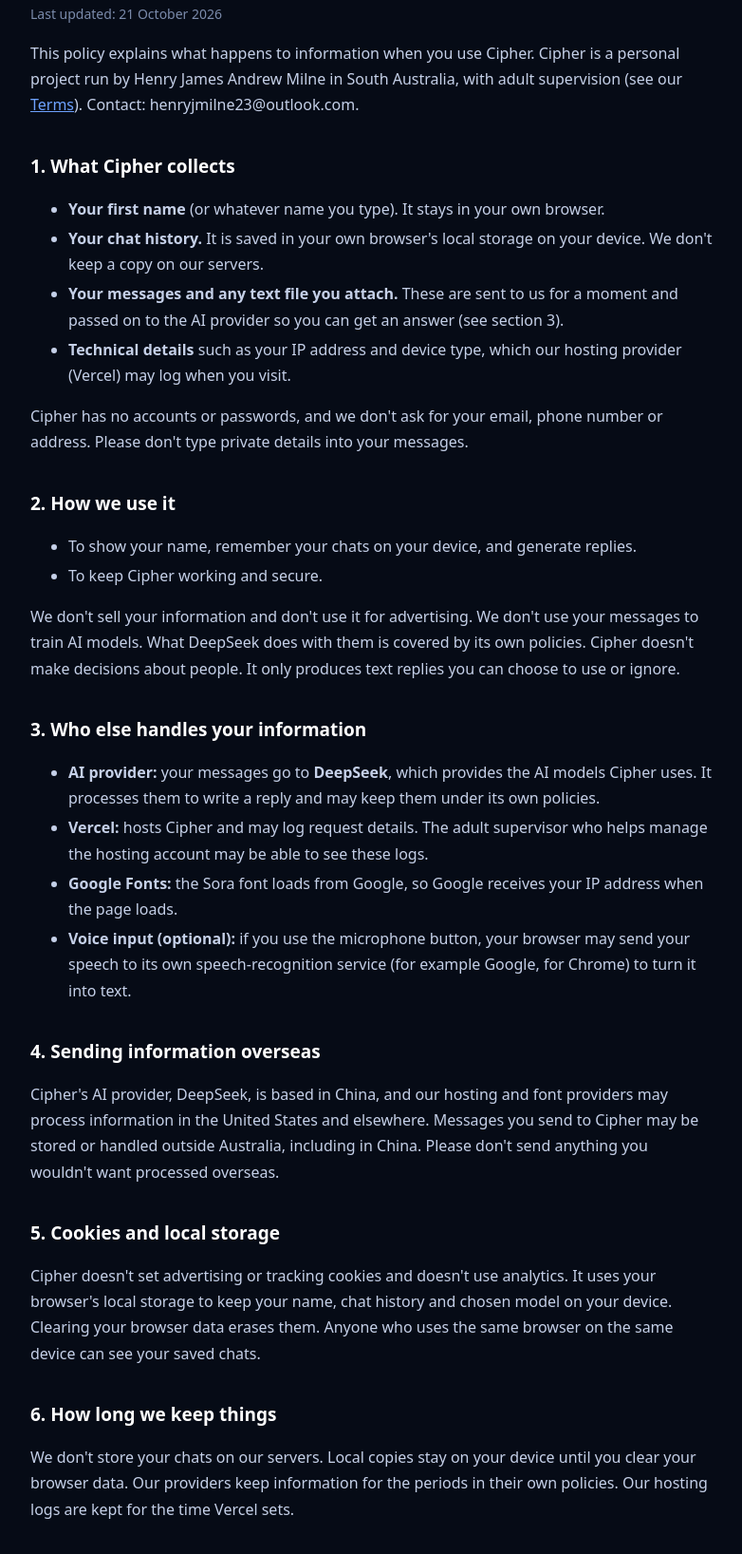
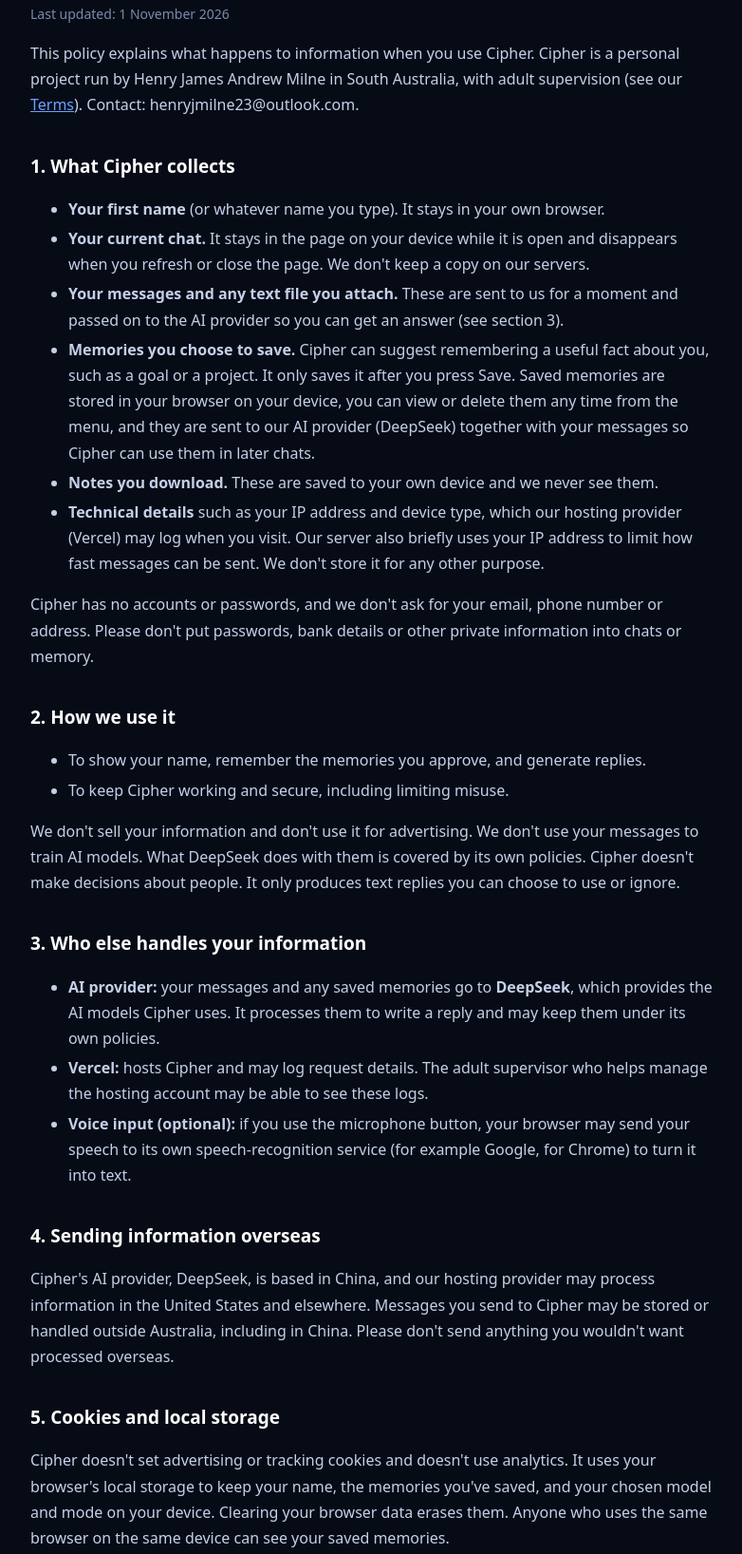
Before and after one commit to Hen-MIlner/cipher, a website: page privacy.html in a window 1280 px wide. Shown: the part 141-1777 px from the top of the page at 95% size, without its empty margins (248-1030 px from the left). Drawn offline with Linux system fonts and the light colour scheme.

Commit message:
Update privacy.html

```diff
--- a/privacy.html
+++ b/privacy.html
@@ -12,42 +12,43 @@
 </style></head><body><main>
 <a class="back" href="/">← Back to Cipher</a>
 <h1>Privacy Policy</h1>
-<p class="meta">Last updated: 21 October 2026</p>
+<p class="meta">Last updated: 1 November 2026</p>
 
 <p>This policy explains what happens to information when you use Cipher. Cipher is a personal project run by Henry James Andrew Milne in South Australia, with adult supervision (see our <a href="/terms.html">Terms</a>). Contact: henryjmilne23@outlook.com.</p>
 
 <h2>1. What Cipher collects</h2>
 <ul>
 <li><b>Your first name</b> (or whatever name you type). It stays in your own browser.</li>
-<li><b>Your chat history.</b> It is saved in your own browser's local storage on your device. We don't keep a copy on our servers.</li>
+<li><b>Your current chat.</b> It stays in the page on your device while it is open and disappears when you refresh or close the page. We don't keep a copy on our servers.</li>
 <li><b>Your messages and any text file you attach.</b> These are sent to us for a moment and passed on to the AI provider so you can get an answer (see section 3).</li>
-<li><b>Technical details</b> such as your IP address and device type, which our hosting provider (Vercel) may log when you visit.</li>
+<li><b>Memories you choose to save.</b> Cipher can suggest remembering a useful fact about you, such as a goal or a project. It only saves it after you press Save. Saved memories are stored in your browser on your device, you can view or delete them any time from the menu, and they are sent to our AI provider (DeepSeek) together with your messages so Cipher can use them in later chats.</li>
+<li><b>Notes you download.</b> These are saved to your own device and we never see them.</li>
+<li><b>Technical details</b> such as your IP address and device type, which our hosting provider (Vercel) may log when you visit. Our server also briefly uses your IP address to limit how fast messages can be sent. We don't store it for any other purpose.</li>
 </ul>
-<p>Cipher has no accounts or passwords, and we don't ask for your email, phone number or address. Please don't type private details into your messages.</p>
+<p>Cipher has no accounts or passwords, and we don't ask for your email, phone number or address. Please don't put passwords, bank details or other private information into chats or memory.</p>
 
 <h2>2. How we use it</h2>
 <ul>
-<li>To show your name, remember your chats on your device, and generate replies.</li>
-<li>To keep Cipher working and secure.</li>
+<li>To show your name, remember the memories you approve, and generate replies.</li>
+<li>To keep Cipher working and secure, including limiting misuse.</li>
 </ul>
 <p>We don't sell your information and don't use it for advertising. We don't use your messages to train AI models. What DeepSeek does with them is covered by its own policies. Cipher doesn't make decisions about people. It only produces text replies you can choose to use or ignore.</p>
 
 <h2>3. Who else handles your information</h2>
 <ul>
-<li><b>AI provider:</b> your messages go to <b>DeepSeek</b>, which provides the AI models Cipher uses. It processes them to write a reply and may keep them under its own policies.</li>
+<li><b>AI provider:</b> your messages and any saved memories go to <b>DeepSeek</b>, which provides the AI models Cipher uses. It processes them to write a reply and may keep them under its own policies.</li>
 <li><b>Vercel:</b> hosts Cipher and may log request details. The adult supervisor who helps manage the hosting account may be able to see these logs.</li>
-<li><b>Google Fonts:</b> the Sora font loads from Google, so Google receives your IP address when the page loads.</li>
 <li><b>Voice input (optional):</b> if you use the microphone button, your browser may send your speech to its own speech-recognition service (for example Google, for Chrome) to turn it into text.</li>
 </ul>
 
 <h2>4. Sending information overseas</h2>
-<p>Cipher's AI provider, DeepSeek, is based in China, and our hosting and font providers may process information in the United States and elsewhere. Messages you send to Cipher may be stored or handled outside Australia, including in China. Please don't send anything you wouldn't want processed overseas.</p>
+<p>Cipher's AI provider, DeepSeek, is based in China, and our hosting provider may process information in the United States and elsewhere. Messages you send to Cipher may be stored or handled outside Australia, including in China. Please don't send anything you wouldn't want processed overseas.</p>
 
 <h2>5. Cookies and local storage</h2>
-<p>Cipher doesn't set advertising or tracking cookies and doesn't use analytics. It uses your browser's local storage to keep your name, chat history and chosen model on your device. Clearing your browser data erases them. Anyone who uses the same browser on the same device can see your saved chats.</p>
+<p>Cipher doesn't set advertising or tracking cookies and doesn't use analytics. It uses your browser's local storage to keep your name, the memories you've saved, and your chosen model and mode on your device. Clearing your browser data erases them. Anyone who uses the same browser on the same device can see your saved memories.</p>
 
 <h2>6. How long we keep things</h2>
-<p>We don't store your chats on our servers. Local copies stay on your device until you clear your browser data. Our providers keep information for the periods in their own policies. Our hosting logs are kept for the time Vercel sets.</p>
+<p>We don't store your chats on our servers, and your current chat is cleared when you refresh or close the page. Your name, saved memories and settings stay on your device until you delete them or clear your browser data. Our providers keep information for the periods in their own policies. Our hosting logs are kept for the time Vercel sets.</p>
 
 <h2>7. Security</h2>
 <p>Connections to Cipher use HTTPS, and our API keys are kept on the server, not in the page. No online service is perfectly secure, so please keep sensitive information out of your chats.</p>
@@ -57,7 +58,7 @@
 
 <h2>9. Your choices and rights</h2>
 <ul>
-<li>You can change your name or clear your history at any time by clearing your browser data.</li>
+<li>You can delete saved memories any time from the menu, and clear your name and settings by clearing your browser data.</li>
 <li>You can ask us about the information we hold or ask us to fix it, at henryjmilne23@outlook.com. Because we don't keep your chats, there may be little to give you.</li>
 <li>To delete information held by a provider, contact that provider.</li>
 <li>If you have a privacy complaint, contact us first. You can also contact the Office of the Australian Information Commissioner at oaic.gov.au.</li>
```
